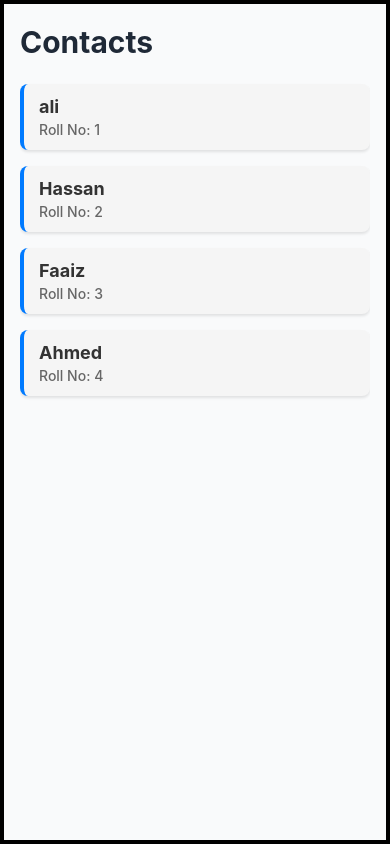
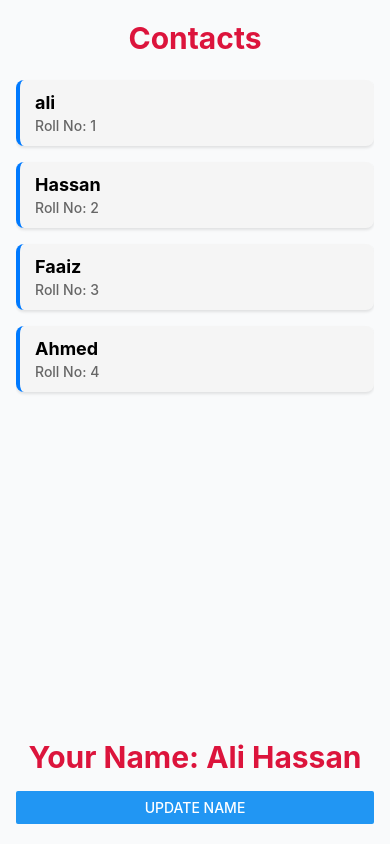
Before and after one commit to Ali-Hassan2/rn-playground, a React Native app: screen / in a window 390 px wide. Built offline with nearby package versions, Linux system fonts and the light colour scheme.

Commit message:
class based footer added

```diff
--- a/App.tsx
+++ b/App.tsx
@@ -16,7 +16,7 @@ const App = () => {
     setName('Aaqib Bhai');
   };
   return (
-    <View style={{ flex: 1, borderWidth: 4 }}>
+    <View style={{ flex: 1 }}>
       {/* <Text
         style={{
           fontSize: 50,
--- /dev/null
+++ b/src/components/class-footer-contacts.tsx
@@ -0,0 +1,36 @@
+import { Component } from 'react';
+import { Button, Text, View } from 'react-native';
+import { TextStyles } from '../styles';
+
+interface States {
+  personalName: string;
+}
+
+class ContactsFooter extends Component<{}, States> {
+  constructor(props: any) {
+    super(props);
+    this.state = {
+      personalName: 'Ali Hassan',
+    };
+  }
+
+  getName = () => {
+    return this.state.personalName;
+  };
+
+  setName = () => {
+    return this.setState(prev => ({
+      personalName: prev.personalName === 'Ali Hassan' ? 'Faaiz' : 'Ali Hassan',
+    }));
+  };
+  render() {
+    return (
+      <View>
+        <Text style={TextStyles.text}>Your Name: {this.getName()}</Text>
+        <Button title="Update Name" onPress={this.setName} />
+      </View>
+    );
+  }
+}
+
+export { ContactsFooter };
--- a/src/components/index.ts
+++ b/src/components/index.ts
@@ -3,3 +3,4 @@ export * from './text-input';
 export * from './flat-list';
 export * from './students-grid';
 export * from './render-item';
+export * from './class-footer-contacts';
--- a/src/screens/contacts.tsx
+++ b/src/screens/contacts.tsx
@@ -2,7 +2,7 @@ import { Component } from 'react';
 import { FlatList, ListRenderItemInfo, Text, View } from 'react-native';
 import { contactsStyles, TextStyles } from '../styles';
 import { FLATLISTDATA } from '../constants';
-import { RenderItem } from '../components';
+import { ContactsFooter, RenderItem } from '../components';
 
 interface ItemProps {
   id: number;
@@ -28,6 +28,9 @@ class ContactsViaClassComponent extends Component {
             showsVerticalScrollIndicator={true}
           />
         </View>
+        <View>
+          <ContactsFooter />
+        </View>
       </View>
     );
   }
--- a/src/styles/flat-list-styles.ts
+++ b/src/styles/flat-list-styles.ts
@@ -22,7 +22,7 @@ const FlatListStyles = StyleSheet.create({
   itemTitle: {
     fontSize: 18,
     fontWeight: '700' as const,
-    color: '#333',
+    color: '#whit',
     marginBottom: 4,
   },
   itemRollNo: {
@@ -53,7 +53,7 @@ const contactsStyles = StyleSheet.create({
     borderRadius: 12,
     paddingVertical: 10,
     paddingHorizontal: 8,
-    marginTop: 10,
+    marginTop: 100,
 
     shadowColor: '#000',
     shadowOffset: { width: 0, height: 2 },
--- a/src/styles/text-styles.ts
+++ b/src/styles/text-styles.ts
@@ -4,8 +4,9 @@ const TextStyles = StyleSheet.create({
   text: {
     fontSize: 30,
     fontWeight: '700',
-    color: '#1F2937',
     marginBottom: 16,
+    textAlign: 'center',
+    color: 'crimson',
   },
 });
 
```
